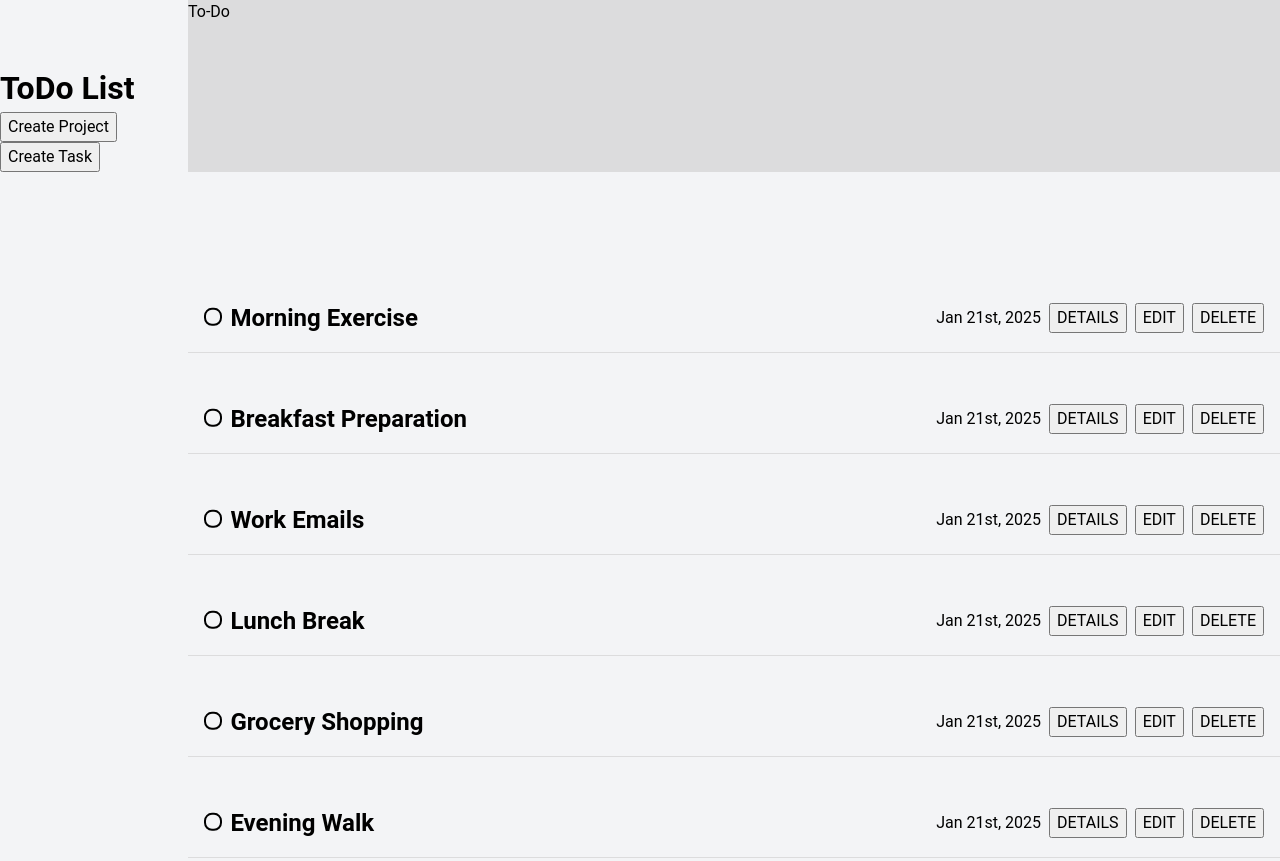
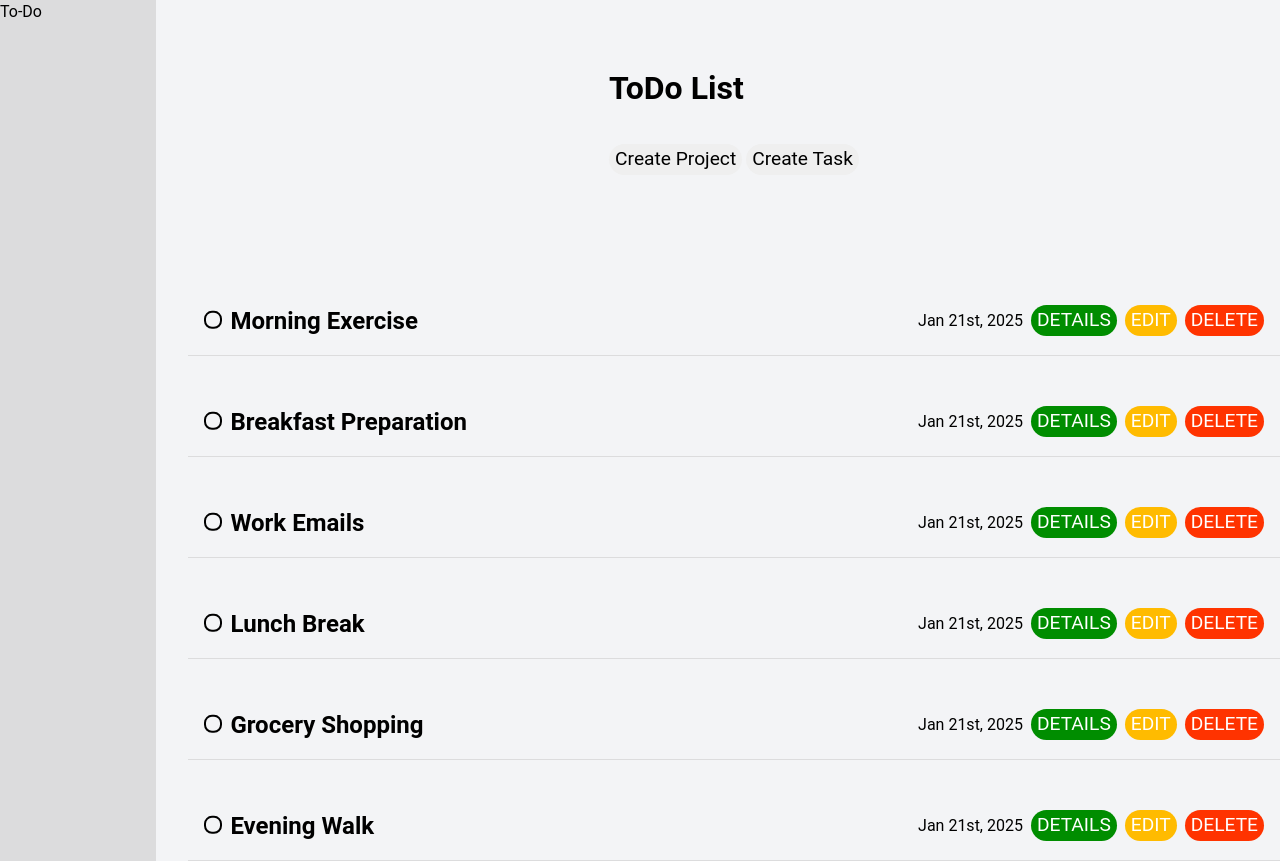
Before and after one commit to RubyFalcon/to-do-list, a website built with webpack: page src/template.html in a window 1280 px wide. Built offline with nearby package versions, Linux system fonts and the light colour scheme.

Commit message:
modified button styling

```diff
--- a/src/styles.css
+++ b/src/styles.css
@@ -66,11 +66,20 @@ li{
     isolation: isolate;
   }
 
-
+  .header {
+    grid-column: 2/-1;
+    grid-row: 2/-1;
+    display: grid;
+    gap: 2rem;
+    justify-content: center;
+    align-items: centers;
+  }
 
 
   .sidebar {
     background-color: var(--second-color);
+    grid-column: 1/-2;
+    grid-row: 1/3;
   }
   .sidebar nav {
     display: flex;
@@ -84,17 +93,47 @@ li{
 
   }
 
-  .sidebar button {
+  button {
     outline: none;
     border: none;
-    border-radius: 2em;
-    padding: .5rem 1rem;
-    background-color: rgba(0,0,0,0);
-    color: var(--primary-color);
+    border-radius: 1em;
     font-size: 1.2rem;
+    color: black;
   }
 
-  .sidebar button:hover {
+  .task-button-container button {
+
+
+
+    color: white;
+
+  }
+  .task-button-container .details-button {
+    background-color: rgb(0, 141, 0);
+
+
+  }
+  .task-button-container .details-button:hover {
+    background-color: rgb(6, 202, 6);
+  }
+
+  .task-button-container .edit-button {
+    background-color: rgb(255, 187, 0);
+  }
+
+  .task-button-container .edit-button:hover {
+    background-color: hsl(46, 100%, 60%);
+  }
+
+  .task-button-container .delete-button {
+    background-color: hsl(12, 100%, 50%);
+  }
+
+  .task-button-container .delete-button:hover {
+    background-color: hsl(12, 100%, 70%);
+  }
+
+   button:hover {
     background-color: rgba(180, 178, 178, 0.2);
   }
   .content{
```
